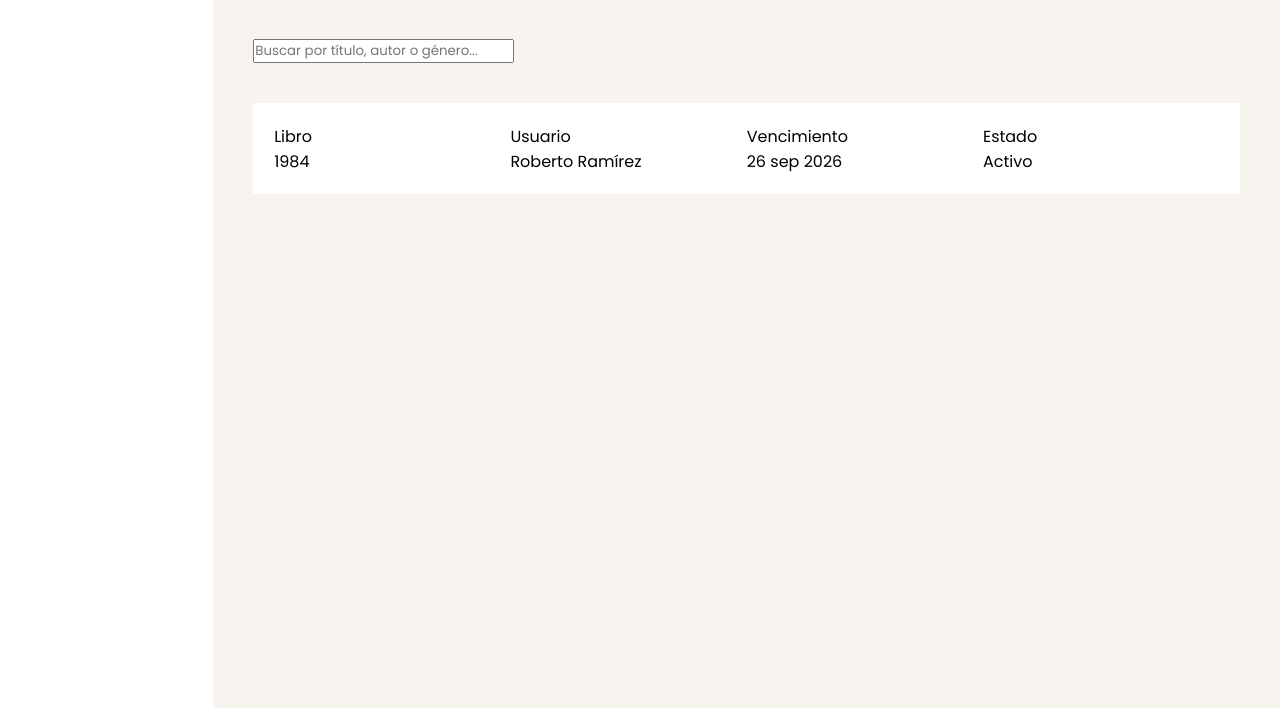
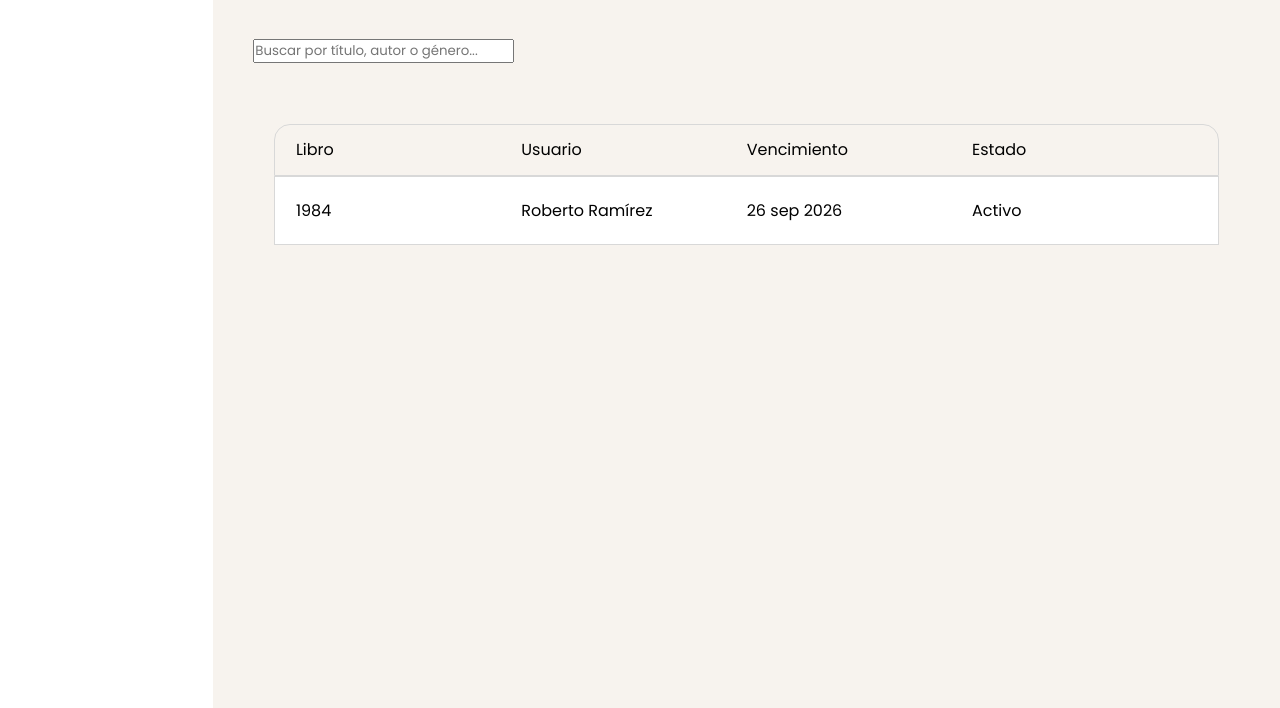
Before and after one commit to MaxisFront/Biblioteca-UNACH, a plain HTML site: page src/views/books.html in a window 1280 px wide. Shown: the part 92-800 px from the top of the page. Drawn offline with Linux system fonts and the light colour scheme.

Commit message:
style(catalog): Estilizar tabla (Bordes y espaciados)

```diff
--- a/src/styles/books.css
+++ b/src/styles/books.css
@@ -14,7 +14,6 @@
 
 .table__container {
     padding: 1.3rem;
-    background-color: var(--text-light);
 }
 
 .table {
@@ -31,3 +30,16 @@
     display: grid;
     grid-template-columns: repeat(4, 1fr);
 }
+
+.table__header-row {
+    padding: 0.8rem 1.3rem;
+    border: 1px solid var(--border-gray-color);
+    border-top-left-radius: 1rem;
+    border-top-right-radius: 1rem;
+}
+
+.table__row {
+    background-color: var(--text-light);
+    padding: 1.3rem;
+    border: 1px solid var(--border-gray-color);
+}
```
